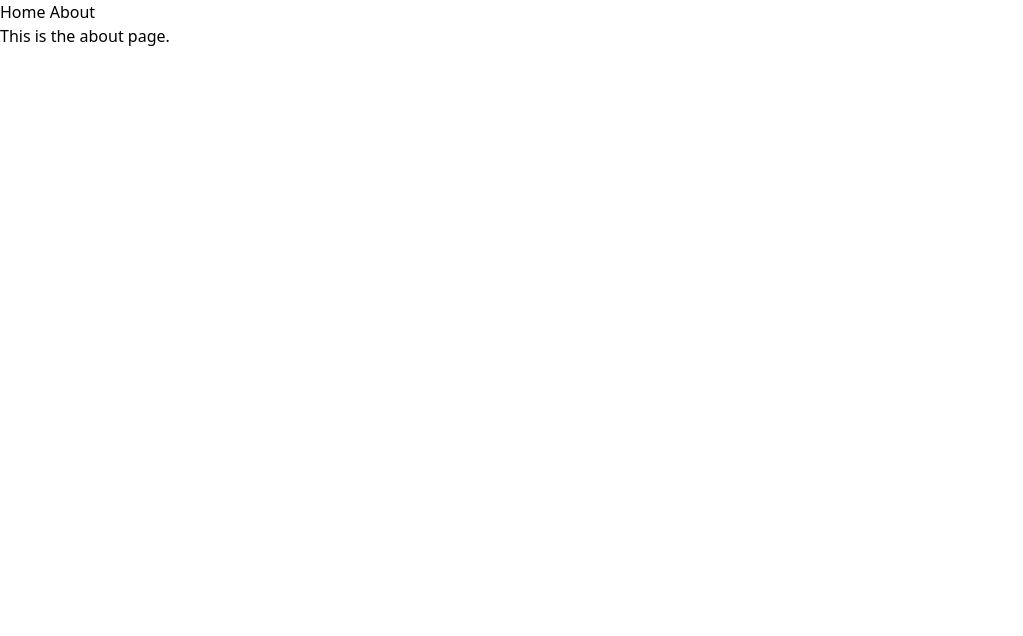
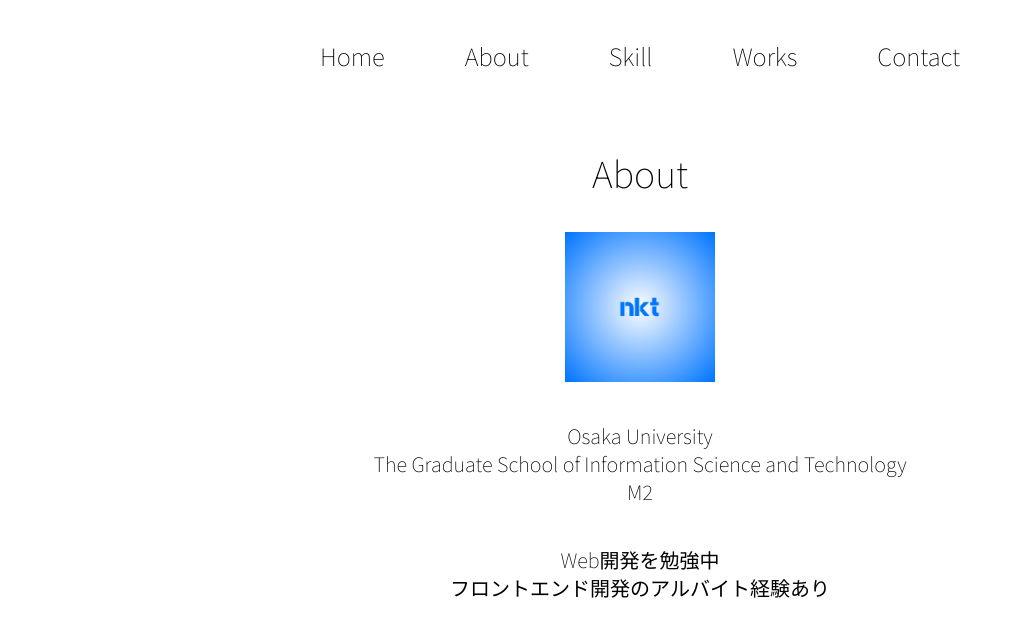
Before and after one commit to wani-nkt/portfolio, a Next.js app: page /about in a window 1280 px wide. Shown: the top 636 px of the page, without its empty margins (0-1023 px from the left). Built offline with nearby package versions, Linux system fonts and the light colour scheme.

Commit message:
add  works and contact page

```diff
--- a/components/Header.tsx
+++ b/components/Header.tsx
@@ -2,11 +2,20 @@ import CustomLink from './CustomLink'
 
 export default function Header() {
   return (
-    <header>
+    <header className='flex justify-center items-center font-notosans text-2xl my-10'>
       <nav>
-        <CustomLink href="/">Home</CustomLink>{' '}
-        <CustomLink href="/about" prefetch>
+        <CustomLink href="/" className='p-10'>Home</CustomLink>
+        <CustomLink href="/about" prefetch className='p-10'>
           About
+        </CustomLink>
+        <CustomLink href="/skill" prefetch className='p-10'>
+          Skill
+        </CustomLink>
+        <CustomLink href="/works" prefetch className='p-10'>
+          Works
+        </CustomLink>
+        <CustomLink href="/contact" prefetch className='p-10'>
+          Contact
         </CustomLink>
       </nav>
     </header>
--- a/pages/about.tsx
+++ b/pages/about.tsx
@@ -1,10 +1,35 @@
 import Header from '../components/Header'
+import Image from 'next/image'
 
 export default function AboutPage() {
   return (
     <>
       <Header />
-      <p>This is the about page.</p>
+      <div className='flex justify-center items-center font-notosans'>
+        <div>
+          <h2 className='text-center text-4xl mt-10'>About</h2>
+          <div className='flex justify-center items-center mt-10'>
+            <Image
+              src="/image/nkt_logo_v2.png"
+              width={150}
+              height={150}
+              alt="nkt logo"
+            />
+          </div>
+          <div className='text-xl'>
+            <div className='text-center mt-10'>
+              <p>Osaka University</p>
+              <p>The Graduate School of Information Science and Technology</p>
+              <p>M2</p>
+            </div>
+            <div className='text-center mt-10'>
+              <p>Web開発を勉強中</p>
+              <p>フロントエンド開発のアルバイト経験あり</p>
+            </div>
+          </div>
+        </div>
+      </div>
+
     </>
   )
 }
--- /dev/null
+++ b/pages/contact.tsx
@@ -0,0 +1,21 @@
+import Header from '../components/Header'
+
+export default function AboutPage() {
+    return (
+        <>
+            <Header />
+            <div className='flex justify-center items-center font-notosans text-center'>
+                <div>
+                    <h2 className=' text-5xl mt-10'>Contact</h2>
+                    <div>
+                        <h3 className='text-3xl mt-16'>Email</h3>
+                        <p className='text-xl mt-5'>
+                            nakato.osaka@gmail.com
+                        </p>
+                    </div>
+                </div>
+            </div>
+
+        </>
+    )
+}
--- a/pages/index.tsx
+++ b/pages/index.tsx
@@ -5,7 +5,7 @@ export default function IndexPage() {
   return (
     <>
       <Header />
-      <div className='flex justify-center items-center'>
+      <div className='flex justify-center items-center font-notosans m-32'>
           <Image
             src="/image/nkt_logo_v2.png"
             width={300}
--- /dev/null
+++ b/pages/skill.tsx
@@ -0,0 +1,33 @@
+import Header from '../components/Header'
+
+export default function AboutPage() {
+    return (
+        <>
+            <Header />
+            <div className='flex justify-center items-center font-notosans text-center'>
+                <div>
+                    <h2 className=' text-5xl mt-10'>Skill</h2>
+                    <div>
+                        <h3 className='text-3xl mt-16'>Languages</h3>
+                        <p className='text-xl mt-5'>
+                            HTML, CSS, TypeScript, JavaScript, Python, C, ...
+                        </p>
+                    </div>
+                    <div>
+                        <h3 className='text-3xl mt-16'>Frameworks</h3>
+                        <p className='text-xl mt-5'>
+                            HTML, CSS, TypeScript, JavaScript, Python, C, ...
+                        </p>
+                    </div>
+                    <div>
+                        <h3 className='text-3xl mt-16'>Tools</h3>
+                        <p className='text-xl mt-5'>
+                            Docker, git, Visual Studio Code, ...
+                        </p>
+                    </div>
+                </div>
+            </div>
+
+        </>
+    )
+}
--- /dev/null
+++ b/pages/works.tsx
@@ -0,0 +1,27 @@
+import Header from '../components/Header'
+import Image from 'next/image'
+
+export default function AboutPage() {
+    return (
+        <>
+            <Header />
+            <div className='flex justify-center items-center font-notosans text-center'>
+                <div>
+                    <h2 className=' text-5xl mt-10'>Works</h2>
+                    <div className=' border-black border rounded-3xl p-10 mt-10'>
+                        <h3 className='text-3xl'>研究室向けデジタルサイネージ</h3>
+                        <p className='text-xl p-5'>2023 May</p>
+                        <div className='flex justify-center items-center'>
+                            <Image src="/image/watalab_signage.png"
+                                width={500}
+                                height={500}
+                                alt="nkt logo" />
+                        </div>
+                    </div>
+
+                </div>
+            </div>
+
+        </>
+    )
+}
--- a/styles/global.css
+++ b/styles/global.css
@@ -1,3 +1,11 @@
+@import url("https://fonts.googleapis.com/css2?family=Noto+Sans+JP:wght@100&display=swap");
+
 @tailwind base;
 @tailwind components;
 @tailwind utilities;
+
+@layer base {
+    html {
+        font-family: Proxima Nova, system-ui, sans-serif;
+    }
+}
--- a/tailwind.config.js
+++ b/tailwind.config.js
@@ -10,6 +10,9 @@ module.exports = {
     ],
     theme: {
         extend: {},
+        fontFamily: {
+            notosans: ["Noto Sans JP", "sans-serif"],
+        },
     },
     plugins: [],
 };
```
Also changed, not shown: public/image/watalab_signage.png (added).
